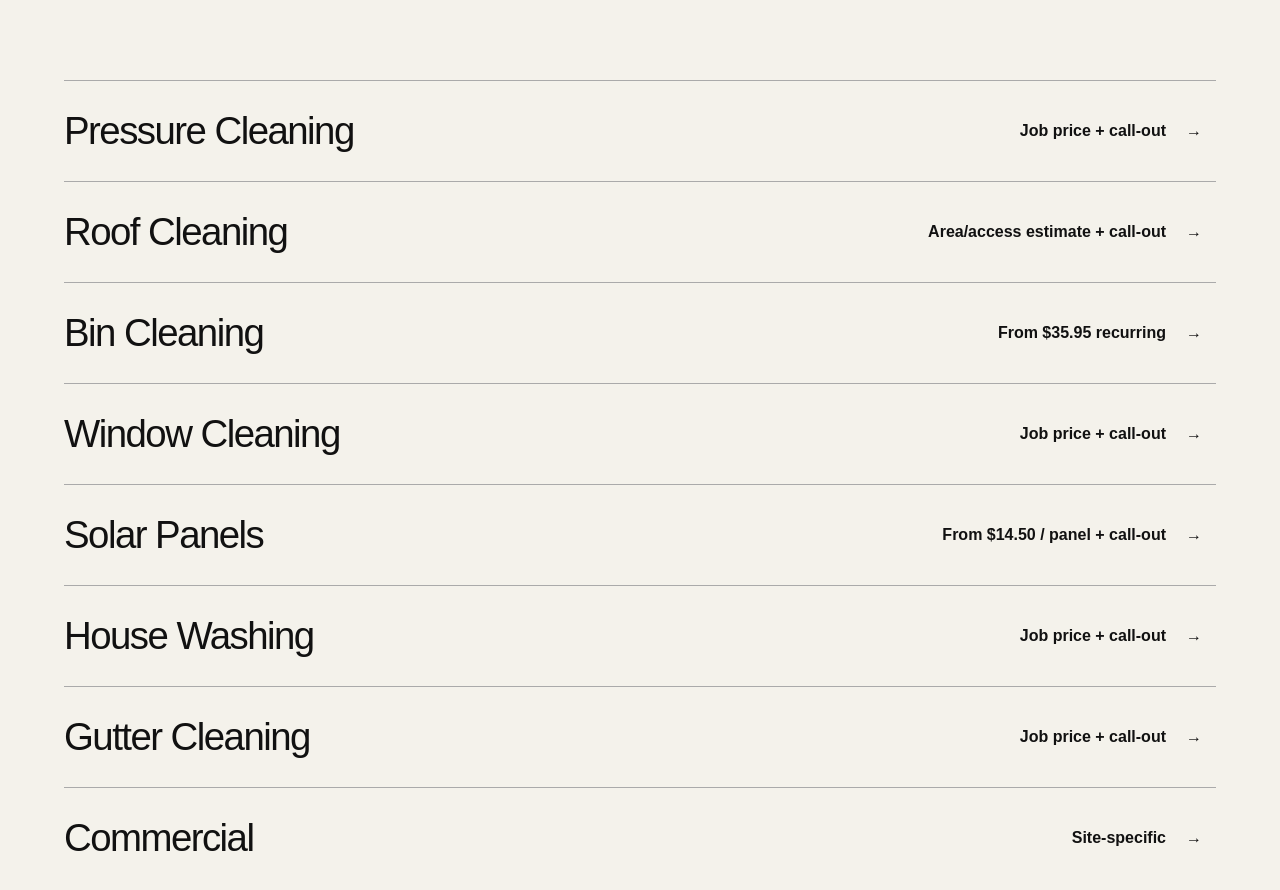
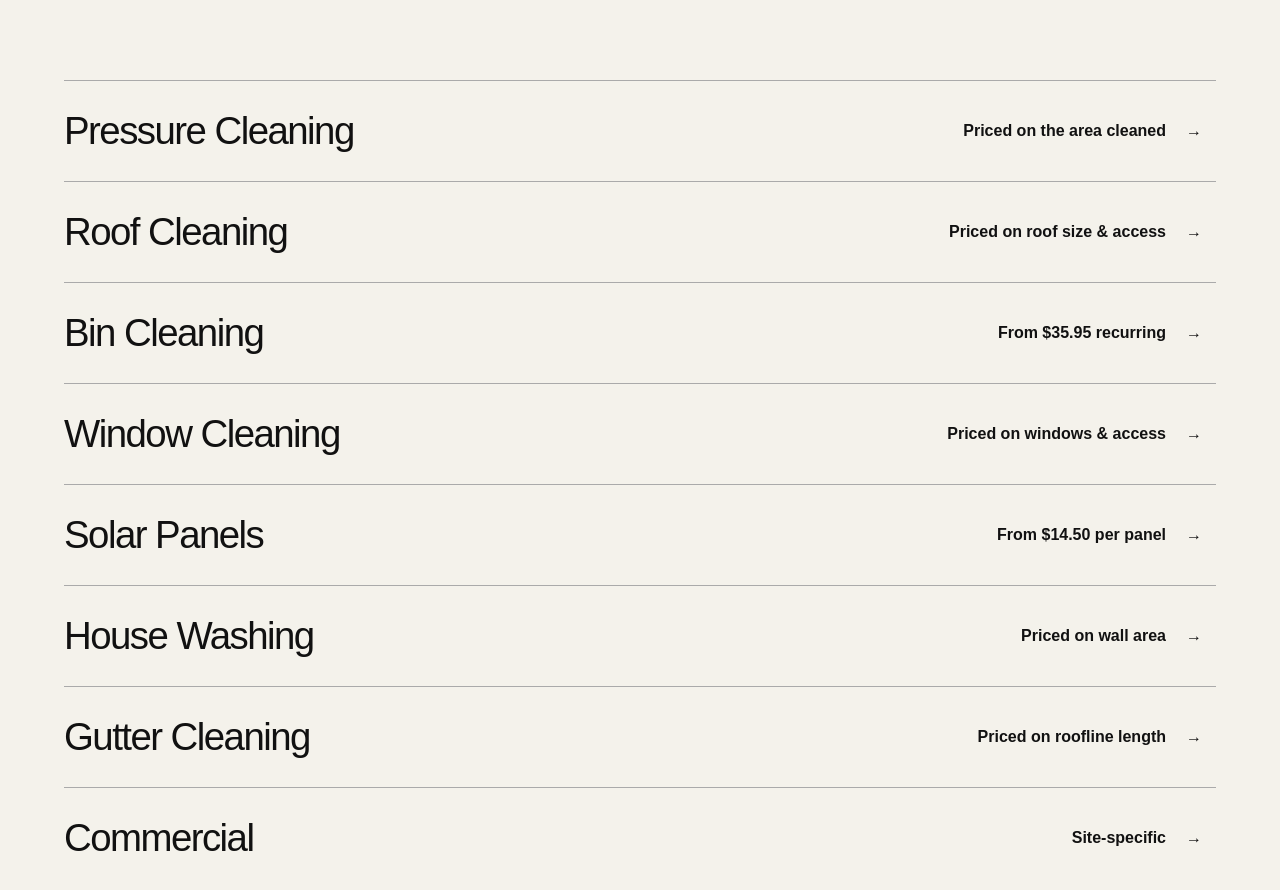
Before and after one commit to CairnsBinCleaning/CBC, a Next.js app: page /prices in a window 1280 px wide. Shown: the part 480-1370 px from the top of the page. Built offline with nearby package versions, Linux system fonts and the light colour scheme; no server answers.

Commit message:
Simplify pricing wording and wire up instant quote

```diff
--- a/app/globals.css
+++ b/app/globals.css
@@ -402,3 +402,25 @@ a:focus-visible,button:focus-visible,input:focus-visible{outline:2px solid #4f7d
  .areasHead,.segmentHero{padding-left:22px;padding-right:22px}
  .areasBody,.areas-services,.segmentServices{padding-left:22px;padding-right:22px}
 }
+
+/* ---- Homepage instant-quote band -------------------------------------
+   The three steps under "Draw it. Price it. Book it." Numbered because
+   someone who has never measured anything on a map needs to see that it
+   is three taps, not a form. Plain <ol> so it still reads in order if
+   the CSS never arrives. */
+.quoteSteps{list-style:none;display:grid;grid-template-columns:repeat(3,1fr);gap:18px;margin:34px 0 0;padding:0;max-width:900px}
+.quoteSteps li{display:flex;flex-direction:column;gap:6px;padding:20px;border-radius:16px;background:rgba(255,255,255,.05);border:1px solid rgba(255,255,255,.1)}
+.quoteSteps b{font-size:11px;font-weight:900;letter-spacing:.1em;color:#79c51d}
+.quoteSteps span{font-size:17px;font-weight:600;color:#fff}
+.quoteSteps small{font-size:13px;line-height:1.5;color:#a9b8ad}
+.quoteActions{display:flex;align-items:center;gap:22px;flex-wrap:wrap;margin-top:30px}
+.quoteActions .primary.light{align-self:auto;margin-top:0}
+.quoteAlt{font-size:13px;letter-spacing:.02em;color:#a9b8ad;border-bottom:1px solid rgba(169,184,173,.4);padding-bottom:2px}
+.quoteAlt:hover{color:#fff;border-bottom-color:#fff}
+.quoteScene p.quoteFine{font-size:13px;line-height:1.6;color:#8b9a8f;margin-top:26px;max-width:62ch}
+
+@media(max-width:850px){
+ .quoteSteps{grid-template-columns:1fr;gap:12px;margin-top:26px}
+ .quoteSteps li{padding:16px}
+ .quoteActions{gap:16px}
+}
--- a/lib/services.ts
+++ b/lib/services.ts
@@ -52,14 +52,14 @@ export const services: Service[] = [
     media: "/media/driveway-mid-clean-split-line-edmonton.jpg",
     cue: "Concrete gone black?",
     short: "Driveways, paths, pool surrounds and hard surfaces.",
-    price: "Job price + call-out",
+    price: "Priced on the area cleaned",
     eyebrow: "PRESSURE CLEANING",
     heading: "Got a driveway that’s gone black?",
     intro:
       "Tell us where it is and roughly how much needs cleaning. We’ll show you how the price is built before you book.",
-    priceModel: "Call-out + job price",
+    priceModel: "One price for the job",
     priceDetail:
-      "Call-out for your suburb, plus the price for the area actually cleaned. No hidden extras.",
+      "Your suburb and the area actually cleaned — that’s the whole price. No hidden extras.",
     mediaCaption: "Same driveway, same pass. The line is where we stopped for the photo.",
     gallery: [
       {
@@ -136,12 +136,12 @@ export const services: Service[] = [
     media: "/media/roof-mid-clean-split-line-whitfield.jpg",
     cue: "Roof getting green?",
     short: "Tropical build-up, mould and exterior roof cleaning.",
-    price: "Area/access estimate + call-out",
+    price: "Priced on roof size & access",
     eyebrow: "ROOF CLEANING",
     heading: "The roof is doing the hard work. Look after it.",
     intro:
       "Cairns roofs cop heat, rain, shade and organic growth. We’ll price the job around the roof, access and what’s actually on it.",
-    priceModel: "Call-out + roof job price",
+    priceModel: "One price for the roof",
     priceDetail:
       "Priced on roof size, pitch, access and how much needs to come off. We’ll walk you through it before quoting a figure.",
     mediaCaption: "Mid-pass on a Whitfield roof. Left untouched, right done.",
@@ -224,8 +224,8 @@ export const services: Service[] = [
     eyebrow: "CAIRNS BIN CLEANING",
     heading: "Bins are our thing.",
     intro:
-      "Pick how often you want them cleaned. No call-out fee on bin cleaning — it’s the one service priced completely on its own.",
-    priceModel: "Fixed price · no call-out",
+      "Pick how often you want them cleaned. Nothing added for your suburb — it’s the one service priced completely on its own.",
+    priceModel: "One fixed price",
     priceDetail:
       "Two standard 240L bins: $35.95 fortnightly, $39.95 every four weeks, or $74.95 one-off. Recurring plans run on a 3-service minimum.",
     mediaCaption: "Commercial bin bay in Cairns, bins wheeled out for cleaning.",
@@ -307,12 +307,12 @@ export const services: Service[] = [
     media: "/media/IMG_2935.jpg",
     cue: "Glass lost its shine?",
     short: "Exterior glass and presentation cleaning.",
-    price: "Job price + call-out",
+    price: "Priced on windows & access",
     eyebrow: "WINDOW CLEANING",
     heading: "You notice clean glass when you stop noticing the glass.",
     intro:
       "Tell us the property and what you need cleaned. We’ll keep the scope and the price easy to understand.",
-    priceModel: "Call-out + job price",
+    priceModel: "One price for the windows",
     priceDetail:
       "Priced on window count, access and height. Ground-floor and single-storey work is usually the most straightforward to quote.",
     mediaCaption: "Glazed walkway on a Cairns strata building.",
@@ -338,14 +338,14 @@ export const services: Service[] = [
     media: "/media/solar-clean-harnessed-on-roof-brinsmead.jpg",
     cue: "Panels looking dusty?",
     short: "Simple per-panel pricing with your suburb added.",
-    price: "From $14.50 / panel + call-out",
+    price: "From $14.50 per panel",
     eyebrow: "SOLAR PANEL CLEANING",
     heading: "Count the panels. We’ll do the rest.",
     intro:
-      "$14.50 per panel single storey, $22.50 per panel double storey, plus the call-out for your suburb. Enter the property location, storey count and panel count below to see the job subtotal.",
-    priceModel: "$14.50 / panel single storey, $22.50 double storey + call-out",
+      "$14.50 per panel single storey, $22.50 per panel double storey — your suburb is already factored in. Enter the property location, storey count and panel count below to see the job subtotal.",
+    priceModel: "$14.50 a panel, simple as that",
     priceDetail:
-      "Flat rate per panel by storey — $14.50 single storey, $22.50 double storey — no matter the roof shape. Call-out is based on your suburb — we won’t guess a number for an area we haven’t loaded yet.",
+      "Flat rate per panel by storey — $14.50 single storey, $22.50 double storey — no matter the roof shape. Your suburb is built into the price — we won’t guess a number for an area we haven’t loaded yet.",
     mediaCaption: "Harnessed up, soft brush, nobody standing on the panels.",
     gallery: [
       {
@@ -389,9 +389,9 @@ export const services: Service[] = [
       "Searching for solar panel cleaning near me in Cairns? Same crew, same flat per-panel rate — no franchise call centre routing the job to whoever’s available.",
     ],
     related: ["roof-cleaning", "gutter-cleaning", "window-cleaning"],
-    seoTitle: "Solar Panel Cleaning Cairns | From $14.50 Per Panel + Call-Out",
+    seoTitle: "Solar Panel Cleaning Cairns | From $14.50 Per Panel",
     seoDescription:
-      "Solar panel cleaning in Cairns from $14.50 per panel single storey, $22.50 double storey, plus the local service call-out.",
+      "Solar panel cleaning in Cairns from $14.50 per panel single storey, $22.50 double storey — suburb included.",
   },
   {
     slug: "house-washing",
@@ -400,12 +400,12 @@ export const services: Service[] = [
     media: "/media/house-wash-action-lance-smithfield.jpg",
     cue: "Walls looking tropical?",
     short: "Exterior house washing suited to Cairns conditions.",
-    price: "Job price + call-out",
+    price: "Priced on wall area",
     eyebrow: "HOUSE WASHING",
     heading: "The whole place needs a freshen-up?",
     intro:
       "Start with the suburb and property. We’ll work out what surfaces actually need attention and keep the quote clear.",
-    priceModel: "Call-out + house job price",
+    priceModel: "One price for the house",
     priceDetail:
       "Priced on wall area, cladding type and how much organic growth has built up. We’ll tell you what’s realistic before we start.",
     mediaCaption: "Low pressure on render. Lifts the growth without stripping paint.",
@@ -462,12 +462,12 @@ export const services: Service[] = [
     media: "/media/roof-surface-cleaner-on-sheets-kanimbla.jpg",
     cue: "Wet season ready?",
     short: "Gutters, edges and exterior maintenance.",
-    price: "Job price + call-out",
+    price: "Priced on roofline length",
     eyebrow: "GUTTER CLEANING",
     heading: "Keep the wet-season water moving.",
     intro:
       "Tell us where the property is. Height, access and gutter size decide the rest of the job.",
-    priceModel: "Call-out + job price",
+    priceModel: "One price for the gutters",
     priceDetail:
       "Priced on roofline length, access and how blocked they are. Single-storey homes are usually the quickest to quote.",
     mediaCaption: "Roofline on a Kanimbla job. Gutters get cleared before the roof is washed.",
@@ -498,9 +498,9 @@ export const services: Service[] = [
     heading: "Need the site looked after without chasing the contractor?",
     intro:
       "Tell us the site and what needs cleaning. Straightforward scope, scheduling and site visits for larger work. We carry $20,000,000 in public liability cover, so procurement sign-off isn’t held up waiting on paperwork.",
-    priceModel: "Site scope or measured price",
+    priceModel: "One price for the site",
     priceDetail:
-      "Smaller jobs get the same call-out-plus-job-price model. Larger or recurring sites get a proper scope and, usually, a site visit rather than a number guessed over the phone.",
+      "Smaller jobs get one straightforward price, same as the rest of the site. Larger or recurring sites get a proper scope and, usually, a site visit rather than a number guessed over the phone.",
     mediaCaption: "A full site's worth of bins, done in one visit.",
     gallery: [
       {
```
Also changed, not shown: components/HomeExperience.tsx (+6 -3 lines), components/ServicePageClient.tsx (+1 -55 lines).
